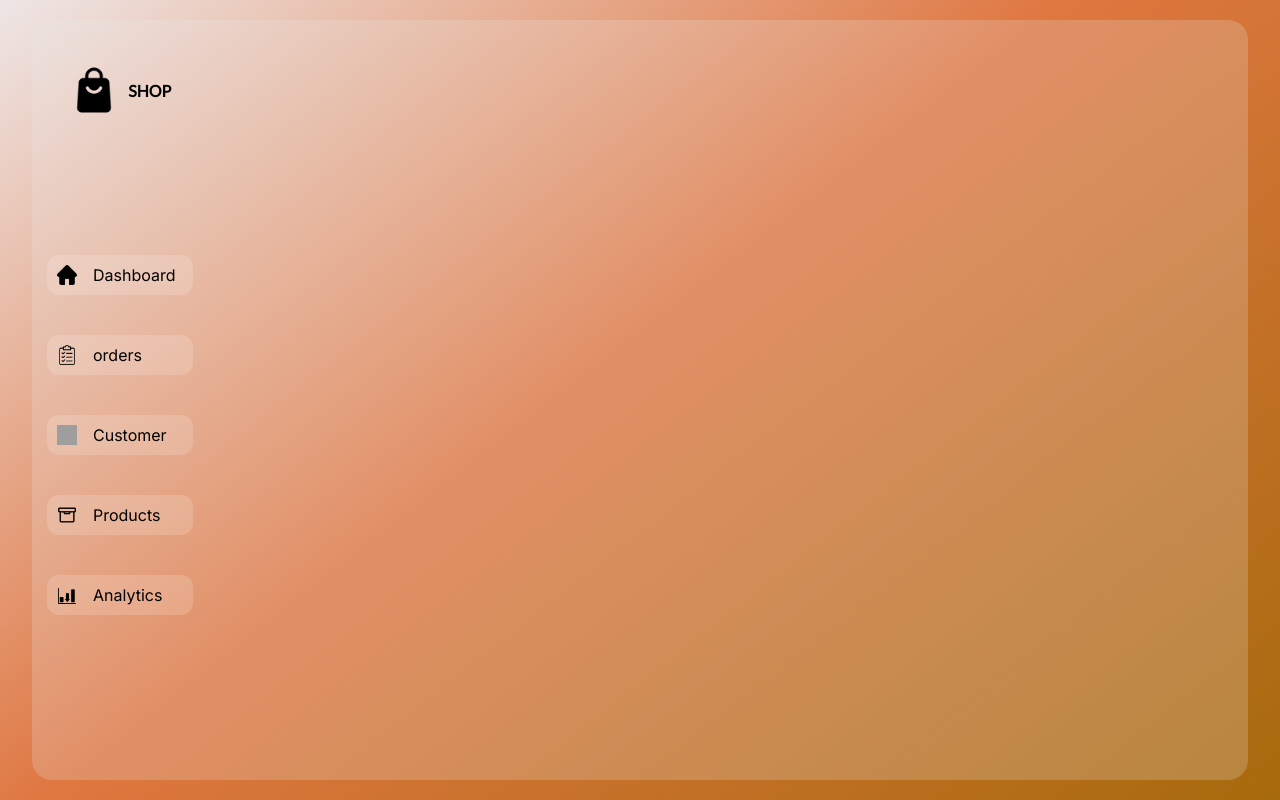
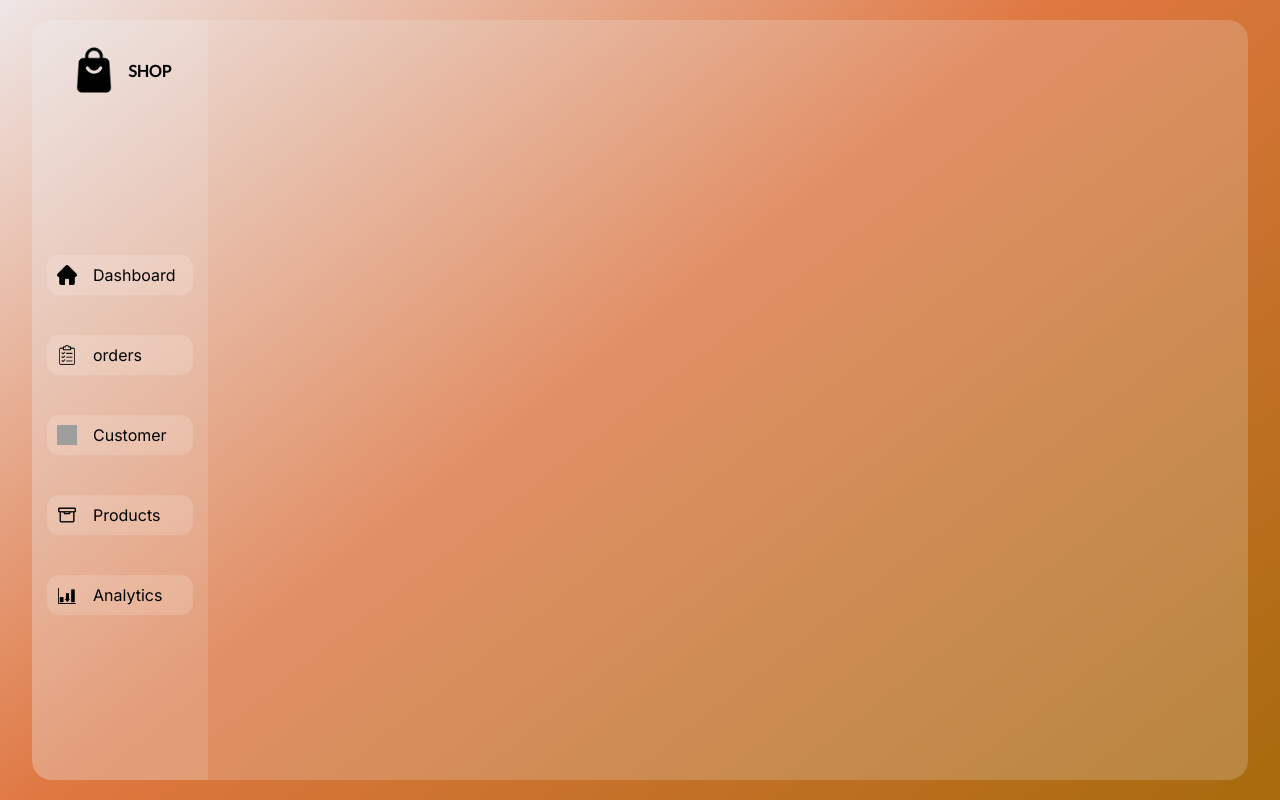
Before and after one commit to sumit639-code/dashboard-app, a Next.js app: page / in a window 1280 px wide. Built offline with nearby package versions, Linux system fonts and the light colour scheme; grey boxes are pictures that could not be loaded.

Commit message:
sidebar ui

```diff
--- a/components/sidebar.jsx
+++ b/components/sidebar.jsx
@@ -1,7 +1,10 @@
-import React from "react";
+"use client";
+import React, { useState } from "react";
 import "@/style/sidebar.css";
 import Image from "next/image";
 const sidebar = () => {
+  const [state, setstate] = useState(0);
+  console.log(state);
   return (
     <>
       <div className="sidebar">
@@ -15,7 +18,13 @@ const sidebar = () => {
           SHOP
         </span>
         <span className="menu">
-          <div className="menuitem">
+          <div
+            className={state===1?"menuitem color":"menuitem"}
+            onClick={() => {
+              setstate(1);
+              console.log(state);
+            }}
+          >
             <Image
               className="icons2"
               src="/icons/home.png"
@@ -24,7 +33,12 @@ const sidebar = () => {
             />
             Dashboard
           </div>
-          <div className="menuitem">
+          <div
+          className={state===2?"menuitem color":"menuitem"}
+          onClick={() => {
+            setstate(2);
+            console.log(state);
+          }}>
             <Image
               className="icons2"
               src="/icons/clipboard.png"
@@ -33,7 +47,11 @@ const sidebar = () => {
             />
             orders
           </div>
-          <div className="menuitem">
+          <div className={state===3?"menuitem color":"menuitem"}
+            onClick={() => {
+              setstate(3);
+              console.log(state);
+            }}>
             <Image
               className="icons2"
               src="/icons/customer.png"
@@ -42,7 +60,11 @@ const sidebar = () => {
             />
             Customer
           </div>
-          <div className="menuitem">
+          <div className={state===4?"menuitem color":"menuitem"}
+            onClick={() => {
+              setstate(4);
+              console.log(state);
+            }}>
             <Image
               className="icons2"
               src="/icons/product.png"
@@ -51,7 +73,11 @@ const sidebar = () => {
             />
             Products
           </div>
-          <div className="menuitem">
+          <div className={state===5?"menuitem color":"menuitem"}
+            onClick={() => {
+              setstate(5);
+              console.log(state);
+            }}>
             <Image
               className="icons2"
               src="/icons/chart.png"
--- a/style/sidebar.css
+++ b/style/sidebar.css
@@ -1,53 +1,80 @@
-@import url('https://fonts.googleapis.com/css2?family=Bebas+Neue&family=Inter:wght@100;200;300;400;500;600;700;800;900&family=Lato:ital,wght@0,300;0,400;1,100;1,300&family=Poppins:ital,wght@0,200;0,300;0,400;0,600;0,700;0,800;1,200;1,300;1,400;1,500;1,600&display=swap');
+@import url("https://fonts.googleapis.com/css2?family=Bebas+Neue&family=Inter:wght@100;200;300;400;500;600;700;800;900&family=Lato:ital,wght@0,300;0,400;1,100;1,300&family=Poppins:ital,wght@0,200;0,300;0,400;0,600;0,700;0,800;1,200;1,300;1,400;1,500;1,600&display=swap");
 
-.sidebar{
+.sidebar {
   display: flex;
   flex-direction: column;
   position: relative;
-    margin: 20px 15px;
-
-    transition: 400ms cubic-bezier(0.215, 0.610, 0.355, 1);
+  padding: 0px 15px;
+  /* margin: 20px 15px; */
+  background-color: rgba(240, 248, 255, 0.128);
+  transition: 400ms cubic-bezier(0.215, 0.61, 0.355, 1);
+  overflow: hidden;
 }
-.title{
+.title {
+    position: relative;
   display: flex;
   align-items: center;
   justify-content: center;
   height: 20px;
-    font-family: lato,sans-serif;
+  font-family: lato, sans-serif;
   font-weight: 900;
   margin-top: 40px;
   gap: 0.6rem;
 }
 
-.menu{
+.menu {
+    position: relative;
   display: flex;
   /* align-items: center; */
   justify-content: center;
   flex-direction: column;
-    margin-top:10px ;
+  margin-top: 10px;
   height: 100%;
-    transition: 400ms cubic-bezier(0.215, 0.610, 0.355, 1);
+  transition: 400ms cubic-bezier(0.215, 0.61, 0.355, 1);
 }
-.icons2{
+.icons2 {
   width: 20px;
   height: auto;
-    transition: 400ms cubic-bezier(0.215, 0.610, 0.355, 1);
+  transition: 400ms cubic-bezier(0.215, 0.61, 0.355, 1);
 }
-.menuitem{
+.menuitem {
   display: flex;
   gap: 1rem;
   margin: 20px 0px;
   padding: 10px 10px;
-    border-radius:12px;
+  border-radius: 12px;
   background-color: rgba(255, 255, 255, 0.158);
-    transition: 400ms cubic-bezier(0.215, 0.610, 0.355, 1);
+  transition: 400ms cubic-bezier(0.215, 0.61, 0.355, 1);
   cursor: pointer;
 }
-.menuitem:hover{
-    background-color: rgba(255, 255, 255, 0.452);
+.menuitem:hover {
+  background-color: rgba(255, 255, 255, 0.788);
   border-radius: 20px;
-
 }
-.menuitem:hover >.icons2{
-    transform: translateY(-20px);
+.menuitem:active{
+    transform: scale(0.6);
 }
+.color{
+    background-color: white;
+}
+.menu {
+  animation-name: trans;
+  animation-duration: 1.5s;
+  /* overflow-y: scroll; */
+  overflow-x: hidden;
+}
+.menuitem:hover > .icons2 {
+  transform: translateY(-10px) scale(1.2);
+  filter: drop-shadow(4px 8px 1px rgba(61, 40, 5, 0.438));
+}
+.menu div:nth-child(1) {
+  animation-delay: 2s;
+}
+@keyframes trans {
+  0% {
+    transform: translateX(-1000px);
+  }
+  100% {
+    transform: translateX(0px);
+  }
+}
```
Lines whose indentation alone changed are shown as unchanged.
